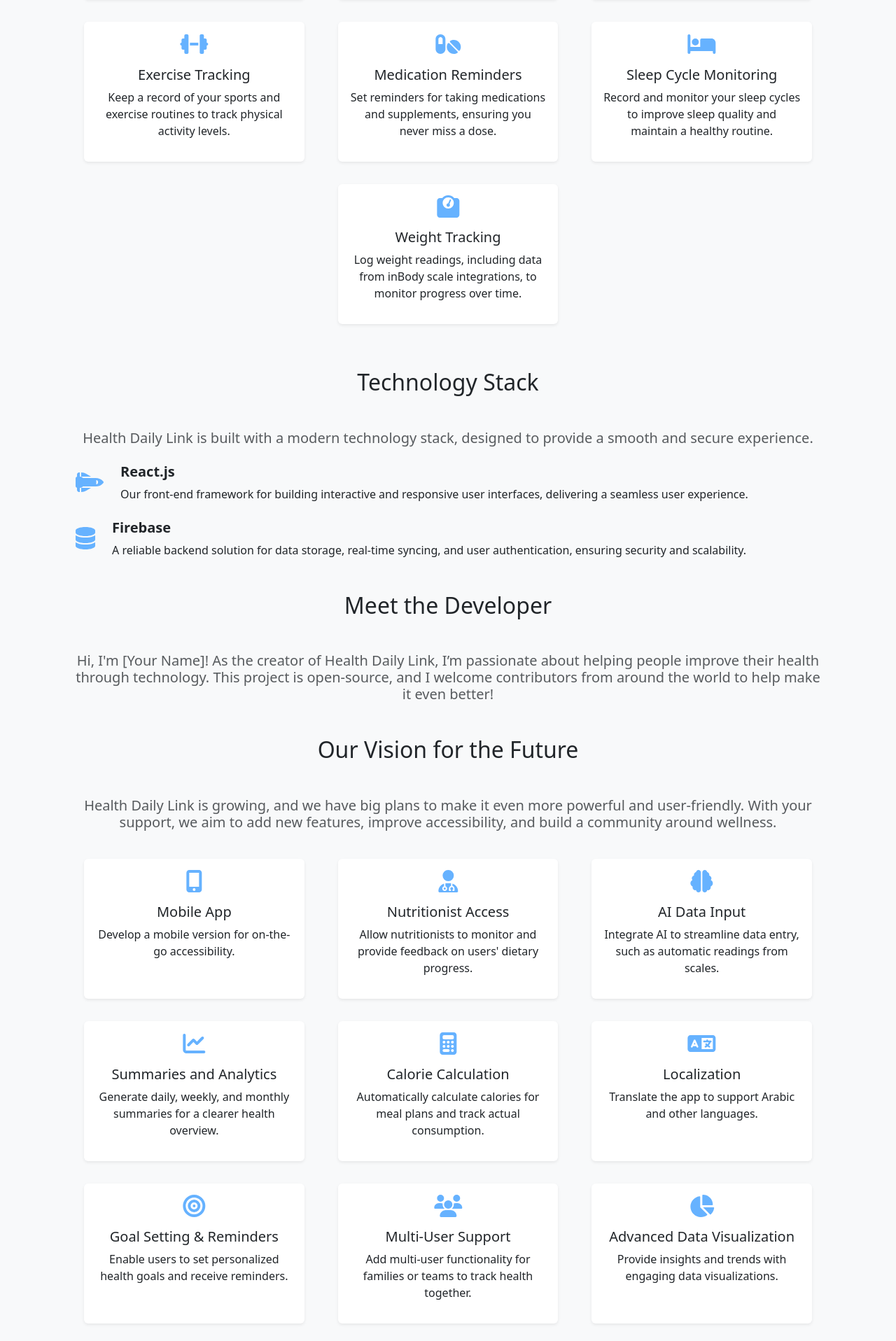
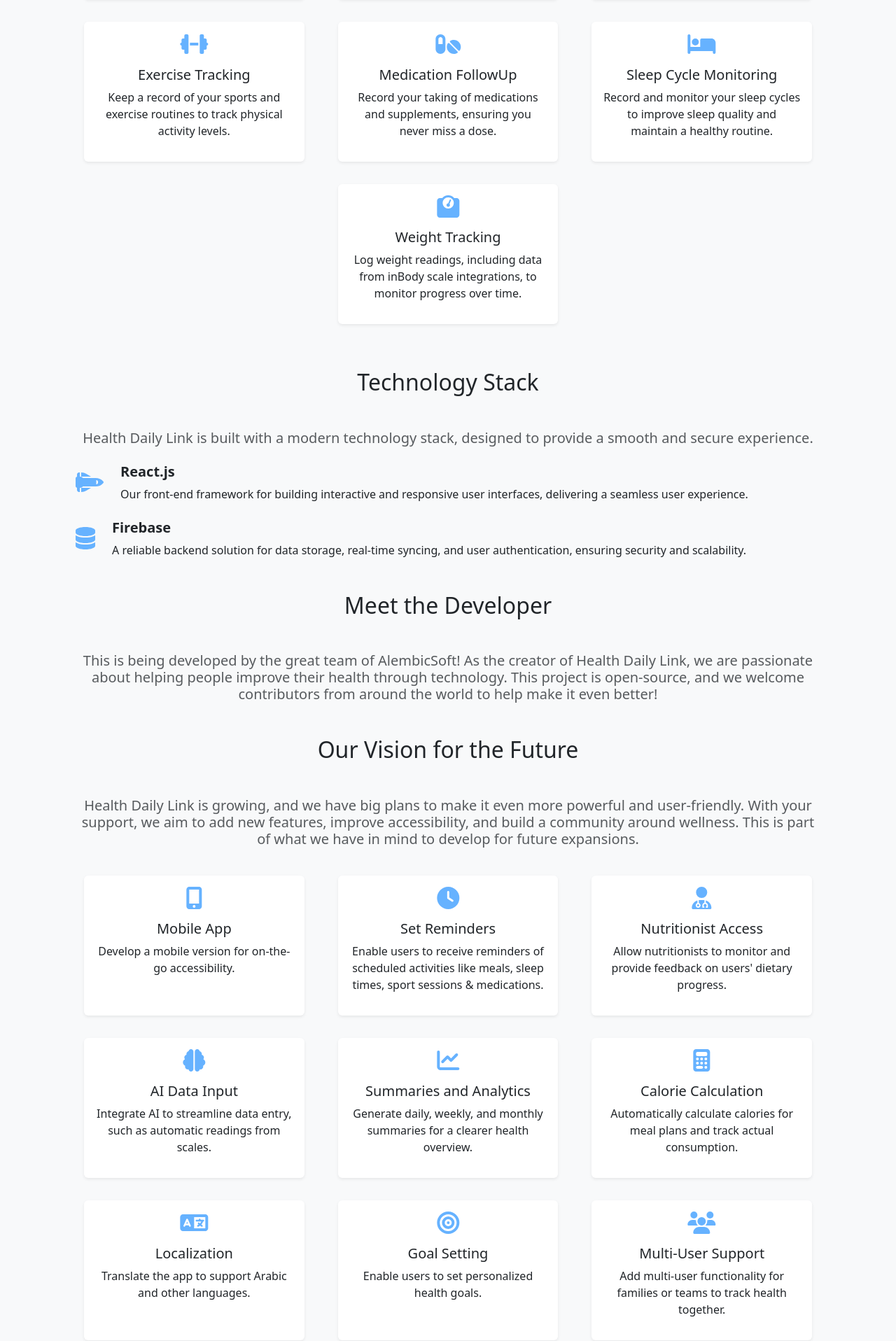
Before and after one commit to makkahwi/heal-tracker, a React (Create React App) app: page / in a window 1280 px wide. Shown: the part 935-2851 px from the top of the page at 70% size. Built offline with nearby package versions, Linux system fonts and the light colour scheme.

Commit message:
Fix Minor Content Issues

```diff
--- a/src/Views/Public/Landing/FeaturesView.tsx
+++ b/src/Views/Public/Landing/FeaturesView.tsx
@@ -18,7 +18,7 @@ const FeaturesView = ({
       <div className="row justify-content-center align-items-stretch">
         {features.map(({ icon, title, desc }, i) => (
           <div key={i} className="col-md-6 col-lg-4 my-3 px-4 d-flex">
-            <div className="card h-100 shadow-sm border-0">
+            <div className="card h-100 shadow-sm border-0 w-100">
               <div className="card-body text-center d-flex flex-column">
                 <FontAwesomeIcon
                   icon={icon}
--- a/src/Views/Public/Landing/index.tsx
+++ b/src/Views/Public/Landing/index.tsx
@@ -6,6 +6,7 @@ import {
   faChartLine,
   faChartPie,
   faClipboardList,
+  faClock,
   faDatabase,
   faDumbbell,
   faLanguage,
@@ -45,9 +46,9 @@ const currentFeatures = [
     desc: "Keep a record of your sports and exercise routines to track physical activity levels.",
   },
   {
-    title: "Medication Reminders",
+    title: "Medication FollowUp",
     icon: faPills,
-    desc: "Set reminders for taking medications and supplements, ensuring you never miss a dose.",
+    desc: "Record your taking of medications and supplements, ensuring you never miss a dose.",
   },
   {
     title: "Sleep Cycle Monitoring",
@@ -66,6 +67,11 @@ const futurePlans = [
     icon: faMobileAlt,
     title: "Mobile App",
     desc: "Develop a mobile version for on-the-go accessibility.",
+  },
+  {
+    icon: faClock,
+    title: "Set Reminders",
+    desc: "Enable users to receive reminders of scheduled activities like meals, sleep times, sport sessions & medications.",
   },
   {
     icon: faUserMd,
@@ -94,8 +100,8 @@ const futurePlans = [
   },
   {
     icon: faBullseye,
-    title: "Goal Setting & Reminders",
-    desc: "Enable users to set personalized health goals and receive reminders.",
+    title: "Goal Setting",
+    desc: "Enable users to set personalized health goals.",
   },
   {
     icon: faUsers,
@@ -167,15 +173,15 @@ const LandingPage = () => {
 
       <PageSection
         title="Meet the Developer"
-        desc="Hi, I'm [Your Name]! As the creator of Health Daily Link, I’m
+        desc="This is being developed by the great team of AlembicSoft! As the creator of Health Daily Link, we are
           passionate about helping people improve their health through
-          technology. This project is open-source, and I welcome contributors
+          technology. This project is open-source, and we welcome contributors
           from around the world to help make it even better!"
       />
 
       <FeaturesView
         title="Our Vision for the Future"
-        desc="Health Daily Link is growing, and we have big plans to make it even more powerful and user-friendly. With your support, we aim to add new features, improve accessibility, and build a community around wellness."
+        desc="Health Daily Link is growing, and we have big plans to make it even more powerful and user-friendly. With your support, we aim to add new features, improve accessibility, and build a community around wellness. This is part of what we have in mind to develop for future expansions."
         features={futurePlans}
       />
 
```
